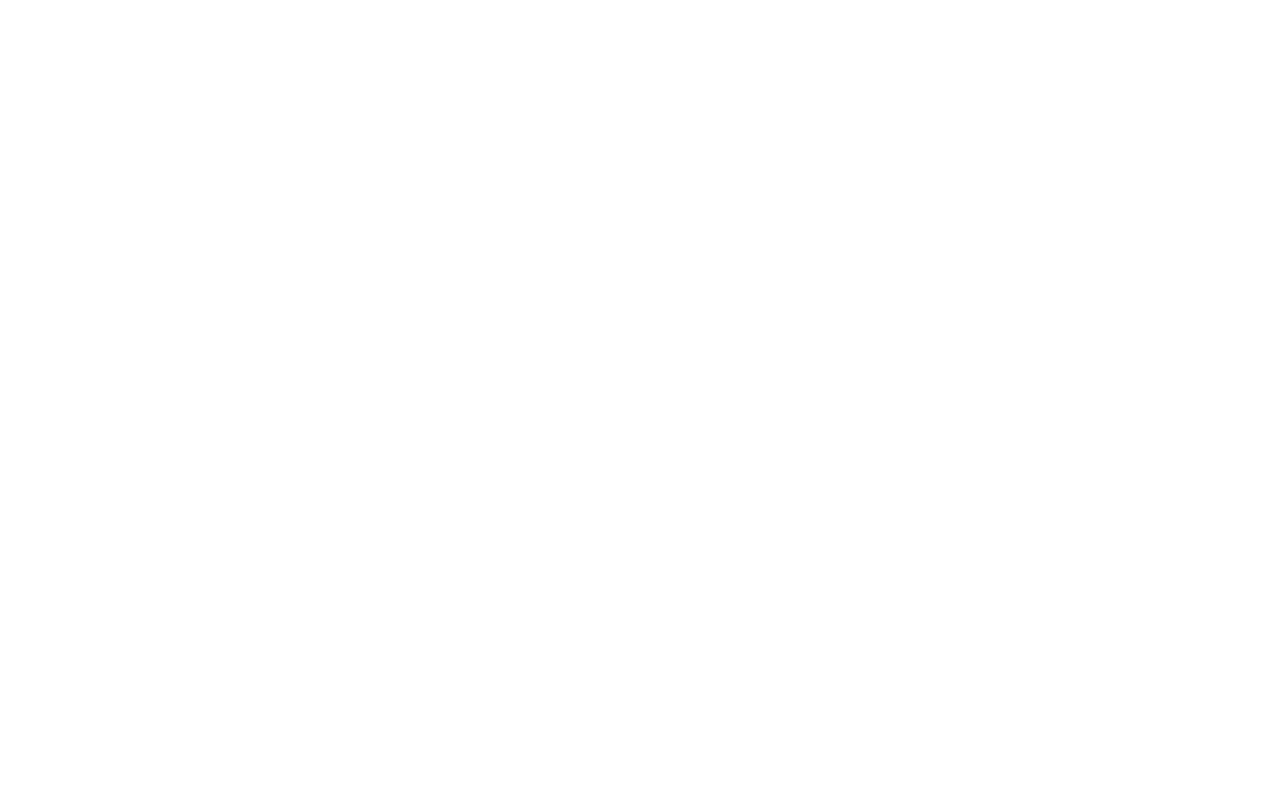
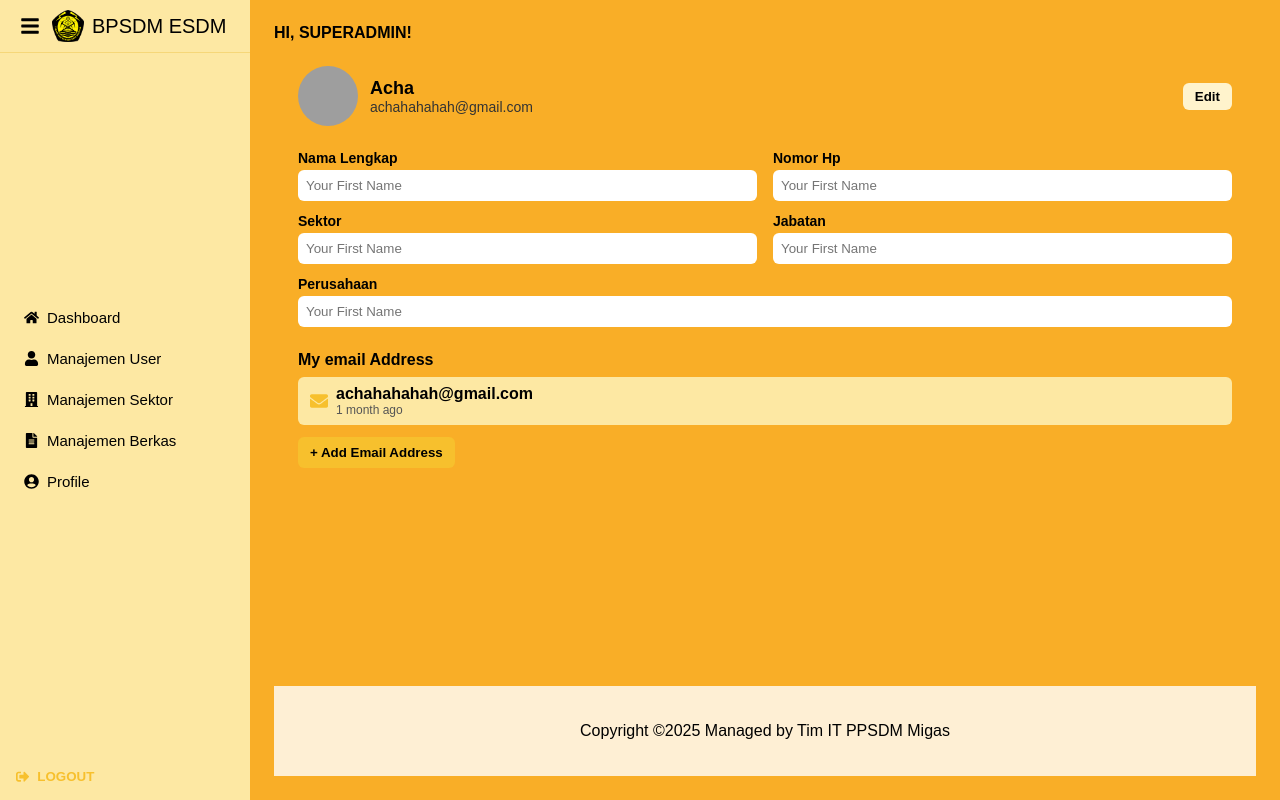
Before and after one commit to Faisal12104/sdm-hcsummit, a React (Create React App) app: page /Profile in a window 1280 px wide. Before the commit this address had no page. Built offline with nearby package versions, Linux system fonts and the light colour scheme; grey boxes are pictures that could not be loaded.

Commit message:
dashboard

```diff
--- a/src/App.js
+++ b/src/App.js
@@ -7,6 +7,7 @@
 import Sektor from './components/Manajemen/Sektor';
 import User from './components/Manajemen/User';
 import Berkas from './components/Manajemen/Berkas';
+import Profile from './components/DashboardPage/Profile';
 
 
 function App() {
@@ -21,6 +22,7 @@
         <Route path="/sektor" element={<Sektor />} />
         <Route path="/User" element={<User />} />
         <Route path="/Berkas" element={<Berkas />} />
+        <Route path="/Profile" element={<Profile />} />
       </Routes>
     </Router>
   );
--- /dev/null
+++ b/src/components/DashboardPage/Profile.css
@@ -0,0 +1,119 @@
+.profile-container {
+  background-color: #f9ae27;
+  padding: 24px;
+  font-family: sans-serif;
+  color: #000;
+}
+
+.profile-header {
+  display: flex;
+  justify-content: space-between;
+  align-items: center;
+  margin-bottom: 24px;
+}
+
+.profile-info {
+  display: flex;
+  align-items: center;
+}
+
+.profile-avatar {
+  width: 60px;
+  height: 60px;
+  border-radius: 50%;
+  margin-right: 12px;
+}
+
+.profile-name {
+  font-weight: bold;
+  font-size: 18px;
+}
+
+.profile-email {
+  font-size: 14px;
+  color: #333;
+}
+
+.edit-btn {
+  background-color: #fff3cc;
+  border: none;
+  border-radius: 6px;
+  padding: 6px 12px;
+  cursor: pointer;
+  font-weight: bold;
+}
+
+.profile-form {
+  margin-bottom: 24px;
+}
+
+.form-row {
+  display: flex;
+  gap: 16px;
+  margin-bottom: 12px;
+}
+
+.form-group {
+  flex: 1;
+  display: flex;
+  flex-direction: column;
+}
+
+.form-group label {
+  margin-bottom: 4px;
+  font-weight: bold;
+  font-size: 14px;
+}
+
+.form-group input {
+  padding: 8px;
+  border: none;
+  border-radius: 6px;
+}
+
+.full-width {
+  width: 100%;
+}
+
+.email-section {
+  margin-top: 16px;
+}
+
+.section-title {
+  font-weight: bold;
+  margin-bottom: 8px;
+}
+
+.email-item {
+  display: flex;
+  align-items: center;
+  background-color: #fde8a3;
+  padding: 8px 12px;
+  border-radius: 6px;
+  margin-bottom: 8px;
+}
+
+.email-icon {
+  margin-right: 8px;
+  color: #f7c02d;
+  font-size: 18px;
+}
+
+.email-text {
+  font-weight: bold;
+}
+
+.email-date {
+  font-size: 12px;
+  color: #555;
+}
+
+.add-email-btn {
+  background-color: #f7c02d;
+  border: none;
+  padding: 8px 12px;
+  border-radius: 6px;
+  cursor: pointer;
+  font-weight: bold;
+  margin-top: 4px;
+}
--- /dev/null
+++ b/src/components/DashboardPage/Profile.jsx
@@ -0,0 +1,112 @@
+import React, { useState } from 'react';
+import { useNavigate } from 'react-router-dom';
+import {
+  FaUser, FaBuilding, FaFileAlt, FaSignOutAlt, FaHome, FaUserCircle, FaBars, FaEnvelope
+} from 'react-icons/fa';
+import Footer from '../Footer/Footer';
+import './Profile.css';
+import esdmLogo from '../../assets/Logo_Kementerian_ESDM.png';
+
+const Profile = () => {
+  const navigate = useNavigate();
+  const [isCollapsed, setIsCollapsed] = useState(false);       // desktop collapse
+  const [isSidebarOpen, setIsSidebarOpen] = useState(false);   // mobile open/close
+
+  const handleLogout = () => {
+    localStorage.removeItem('isLoggedIn');
+    navigate('/');
+  };
+
+  return (
+    <div className="dashboard-container">
+      {/* Sidebar */}
+      <aside className={`sidebar ${isCollapsed ? 'collapsed' : ''} ${isSidebarOpen ? 'open' : ''}`}>
+        <div className="sidebar-header">
+          {/* Burger btn desktop */}
+          <button className="burger-btn desktop-only" onClick={() => setIsCollapsed(!isCollapsed)}>
+            <FaBars size={20} />
+          </button>
+          <img src={esdmLogo} alt="Kementerian ESDM" className="hero-logo" />
+          <span>BPSDM ESDM</span>
+        </div>
+        <nav className="nav-links">
+          <button onClick={() => navigate('/dashboard')}><FaHome /><span>Dashboard</span></button>
+          <button onClick={() => navigate('/user')}><FaUser /><span>Manajemen User</span></button>
+          <button onClick={() => navigate('/sektor')}><FaBuilding /><span>Manajemen Sektor</span></button>
+          <button onClick={() => navigate('/berkas')}><FaFileAlt /><span>Manajemen Berkas</span></button>
+          <button className="active-link" onClick={() => navigate('/profile')}><FaUserCircle /><span>Profile</span></button>
+        </nav>
+        <button onClick={handleLogout} className="logout-button">
+          <FaSignOutAlt /><span>LOGOUT</span>
+        </button>
+      </aside>
+
+      {/* Main content */}
+      <main className="main-content">
+        {/* Burger btn mobile */}
+        <div className="header-right">
+          <button className="burger-btn mobile-only" onClick={() => setIsSidebarOpen(!isSidebarOpen)}>
+            <FaBars size={20} />
+          </button>
+          <span>HI, SUPERADMIN!</span>
+        </div>
+
+        <div className="profile-container">
+          <div className="profile-header">
+            <div className="profile-info">
+              <img src="https://i.pravatar.cc/100" alt="Profile" className="profile-avatar" />
+              <div>
+                <div className="profile-name">Acha</div>
+                <div className="profile-email">achahahahah@gmail.com</div>
+              </div>
+            </div>
+            <button className="edit-btn">Edit</button>
+          </div>
+
+          <div className="profile-form">
+            <div className="form-row">
+              <div className="form-group">
+                <label>Nama Lengkap</label>
+                <input type="text" placeholder="Your First Name" />
+              </div>
+              <div className="form-group">
+                <label>Nomor Hp</label>
+                <input type="text" placeholder="Your First Name" />
+              </div>
+            </div>
+            <div className="form-row">
+              <div className="form-group">
+                <label>Sektor</label>
+                <input type="text" placeholder="Your First Name" />
+              </div>
+              <div className="form-group">
+                <label>Jabatan</label>
+                <input type="text" placeholder="Your First Name" />
+              </div>
+            </div>
+            <div className="form-group full-width">
+              <label>Perusahaan</label>
+              <input type="text" placeholder="Your First Name" />
+            </div>
+          </div>
+
+          <div className="email-section">
+            <div className="section-title">My email Address</div>
+            <div className="email-item">
+              <FaEnvelope className="email-icon" />
+              <div>
+                <div className="email-text">achahahahah@gmail.com</div>
+                <div className="email-date">1 month ago</div>
+              </div>
+            </div>
+            <button className="add-email-btn">+ Add Email Address</button>
+          </div>
+        </div>
+
+        <Footer />
+      </main>
+    </div>
+  );
+};
+
+export default Profile;
```
